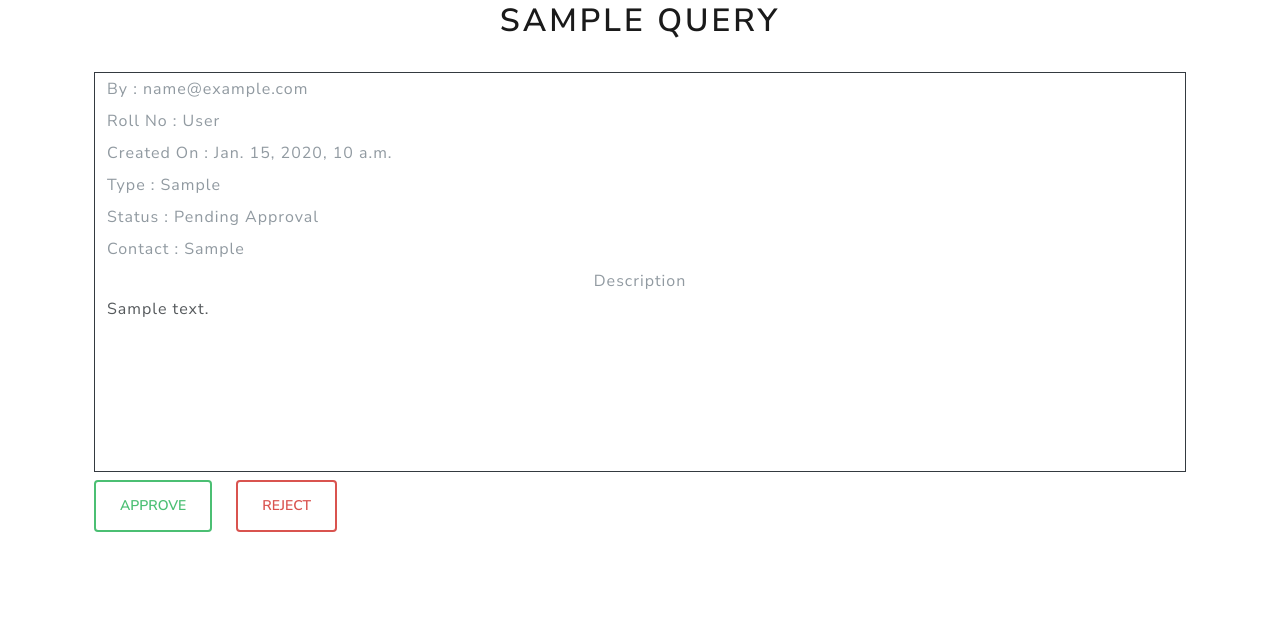
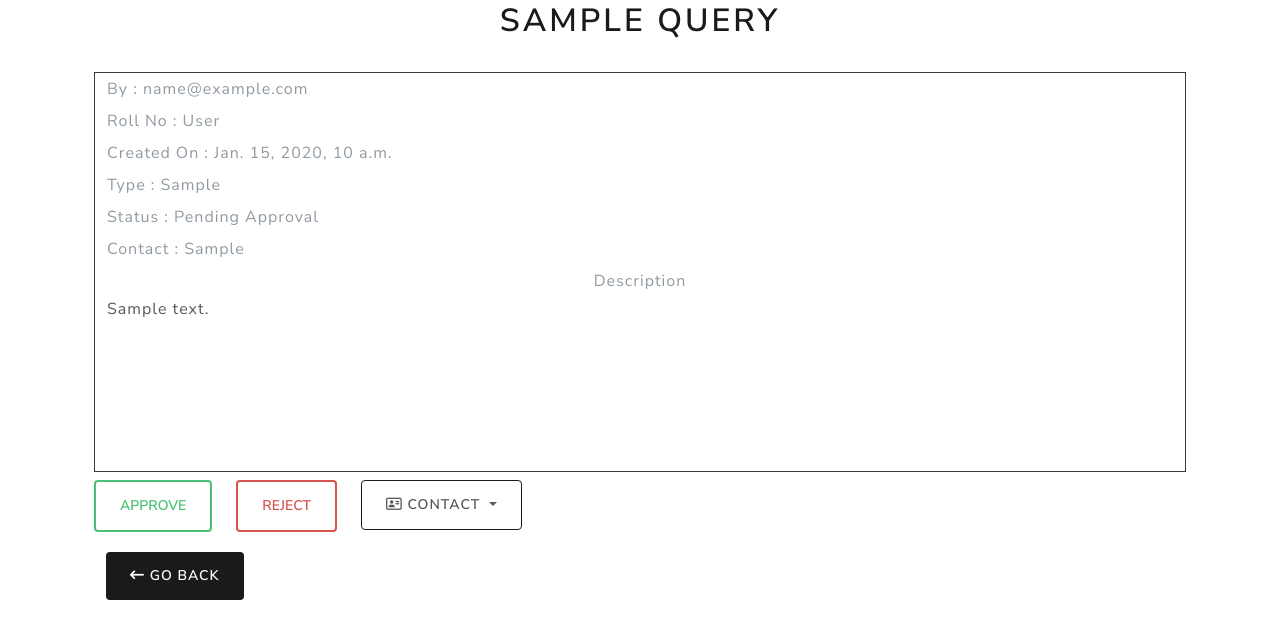
Before and after one commit to ShyamSundhar1411/Query-Raiser, a Django app: a page that uses services/templates/services/ViewQuery.html in a window 1280 px wide. Shown: the part 129-768 px from the top of the page. Run offline with Django 4.2, Linux system fonts and the light colour scheme; a user stored in the database is signed in; tables that the repository leaves empty hold one stand-in row (values such as "Sample post"); some libraries are stand-ins or nearby versions.

Commit message:
Contacts

```diff
--- a/services/templates/services/ViewQuery.html
+++ b/services/templates/services/ViewQuery.html
@@ -2,38 +2,89 @@
 <div class="container">
   <h1 class="text-center">{{query.title}}</h1>
   <br />
-    <div class="container-fluid border border-dark" style = "overflow-y: auto;height: 400px;">
+  <div
+    class="container-fluid border border-dark"
+    style="overflow-y: auto; height: 400px"
+  >
     <div class="subtitle text-muted py-1">By : {{query.user.email}}</div>
-        <div class="subtitle text-muted py-1">Roll No : {{query.user.last_name}}</div>
-        <div class="subtitle text-muted py-1">Created On : {{query.date_of_creation}}</div>
+    <div class="subtitle text-muted py-1">
+      Roll No : {{query.user.last_name}}
+    </div>
+    <div class="subtitle text-muted py-1">
+      Created On : {{query.date_of_creation}}
+    </div>
     <div class="subtitle text-muted py-1">Type : {{query.type}}</div>
     <div class="subtitle text-muted py-1">Status : {{query.status}}</div>
     {% if user.profile.role == "Program Representative" %}
-            <div class="subtitle text-muted py-1">Contact : {{query.user.profile.contact}}</div>
+    <div class="subtitle text-muted py-1">
+      Contact : {{query.user.profile.contact}}
+    </div>
     {% endif %}
     <div class="subtitle text-muted py-1 text-center">Description</div>
-            <p>
-                {{query.media}}
-                {{query.description|safe}}
-            </p>
+    <p>{{query.media}} {{query.description|safe}}</p>
   </div>
   {% if user.profile.role == "Program Representative" %}
-        <div class = "d-inline-block py-2">
-            <div class = "row">
-                <div class = "col">
-                    <form method = "POST" action = "{% url 'approve_query' query.id query.slug %}" style = "margin-bottom:20px;">
+  <div class="d-inline-block py-2">
+    <div class="row">
+      <div class="col">
+        <form
+          method="POST"
+          action="{% url 'approve_query' query.id query.slug %}"
+          style="margin-bottom: 20px"
+        >
           {% csrf_token %}
-                        <button class = "btn btn-outline-success" type = "submit">Approve</button>
+          <button class="btn btn-outline-success" type="submit">Approve</button>
         </form>
       </div>
-                <div class = "col">
-                    <form method = "POST" action = "{% url 'reject_query' query.id query.slug %}">
+      <div class="col">
+        <form
+          method="POST"
+          action="{% url 'reject_query' query.id query.slug %}"
+        >
           {% csrf_token %}
-                        <button class = "btn btn-outline-danger" type = "submit">Reject</button>
+          <button class="btn btn-outline-danger" type="submit">Reject</button>
         </form>
+      </div>
+      <div class = "col" style = "margin-bottom: 20px;">
+        <div class="dropdown">
+            <a
+              class="dropdown-toggle text-decoration-none btn border border-primary"
+              type="button"
+              id="dropdownMenuButton1"
+              data-bs-toggle="dropdown"
+              aria-expanded="false"
+            >
+              <i class="fa-regular fa-address-card"></i> Contact
+            </a>
+            <ul
+              class="dropdown-menu dropdown-content"
+              aria-labelledby="dropdownMenuButton1"
+            >
+              <li>
+                <a
+                  class="dropdown-item"
+                  href="https://wa.me/{{query.user.profile.contact|cut:' '}}"
+                  target="_blank"
+                  ><i class="fa-brands fa-whatsapp"></i> Whatsapp</a
+                >
+              </li>
+              <li>
+                <a class="dropdown-item" href="mailto:{{query.user.email}}"
+                  ><i class="fa-solid fa-envelope"></i> Mail</a
+                >
+              </li>
+            </ul>
           </div>
       </div>
     </div>
   {% endif %}
+  <div class="container">
+    <a
+      href="{{request.META.HTTP_REFERER}}"
+      class="btn btn-primary"
+      type="button"
+      ><i class="fa fa-long-arrow-left"></i>&nbsp;Go Back</a
+    >
+  </div>
 </div>
 {% endblock %}
```
Lines whose indentation alone changed are shown as unchanged.
